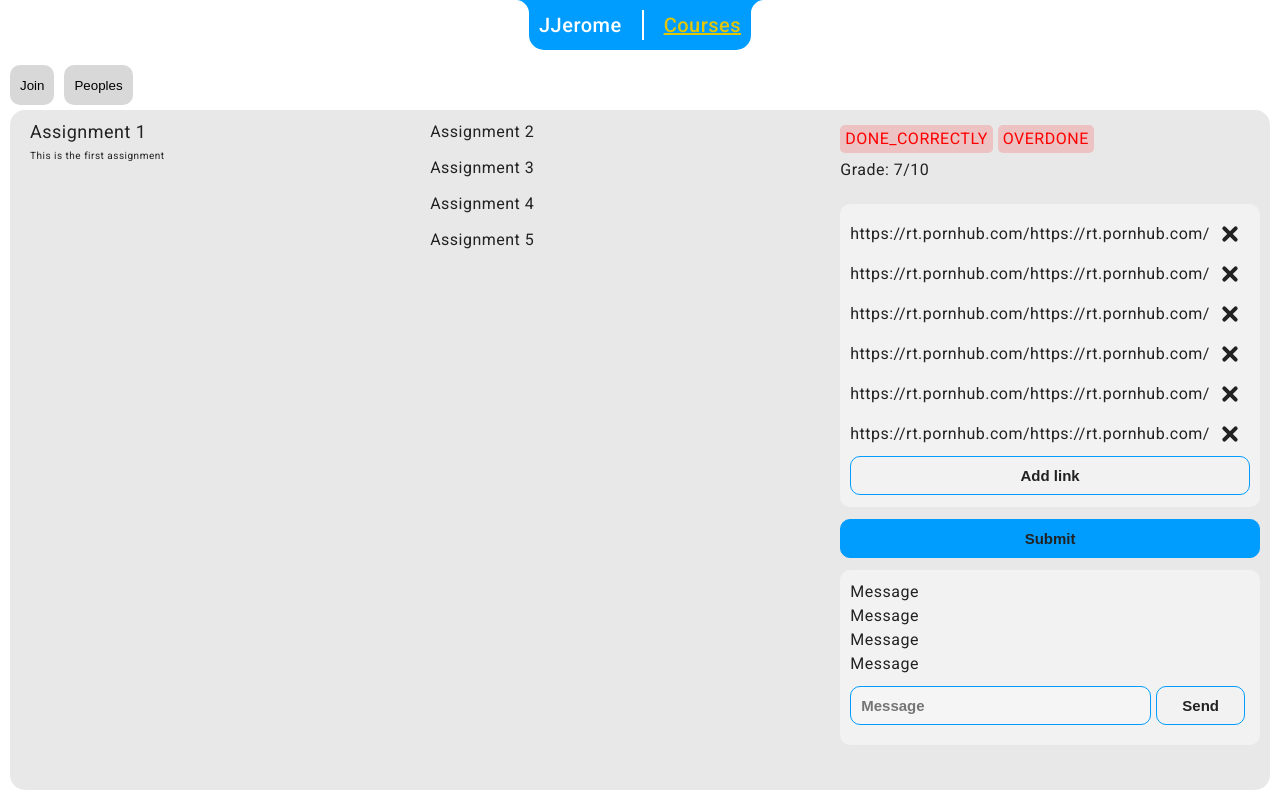
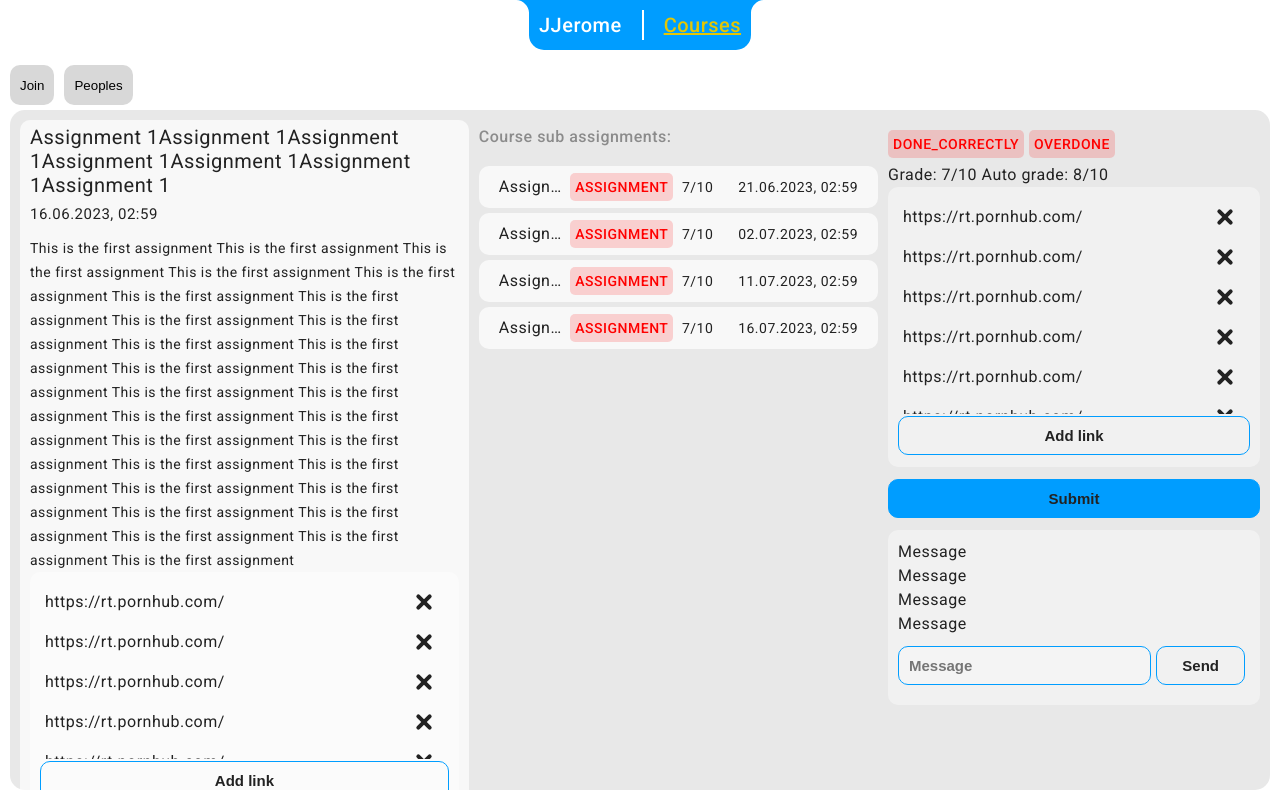
Before and after one commit to PNU-SE-3-team-7/LabControlFrontEnd, an Angular app: page /course/1/assignment/1 in a window 1280 px wide. Built offline with nearby package versions, Linux system fonts and the light colour scheme.

Commit message:
[LAB] Added attached content component

```diff
--- a/src/app/app.module.ts
+++ b/src/app/app.module.ts
@@ -24,6 +24,7 @@ import {AppStrokeButton} from "./components/inputs/base-stroke-input/base-stroke
 import {CourseMainComponent} from "./pages/course/course-main/course-main.component";
 import {CourseAssignmentComponent} from "./pages/course/course-assignment/course-assignment.component";
 import {CourseComponent} from "./pages/course/course.component";
+import { AttachedContentComponent } from './components/attached-content/attached-content.component';
 
 @NgModule({
   declarations: [
@@ -41,7 +42,8 @@ import {CourseComponent} from "./pages/course/course.component";
     BaseLabelComponent,
     AddAttachedLinkDialogComponent,
     OnViewFocusDirective,
-    BaseStrokeInputComponent
+    BaseStrokeInputComponent,
+    AttachedContentComponent
   ],
   imports: [
     BrowserModule,
--- /dev/null
+++ b/src/app/components/attached-content/attached-content.component.html
@@ -0,0 +1,9 @@
+<div class="attached-content">
+  <div class="content-list">
+    <div class="list-item" *ngFor="let item of attachedContent" (click)="goToLink(item.fileUri)">
+      <a class="link-text">{{item.fileUri}}</a>
+      <app-cross-button (click)="removeAttachedContent(item.id)" *ngIf="editable"></app-cross-button>
+    </div>
+  </div>
+  <app-base-button class="button" (click)="addAttachedContentLink()" *ngIf="editable">Add link</app-base-button>
+</div>
--- /dev/null
+++ b/src/app/components/attached-content/attached-content.component.scss
@@ -0,0 +1,55 @@
+.attached-content{
+  box-sizing: border-box;
+  display: flex;
+
+  flex-direction: column;
+
+  width: 100%;
+  max-height: inherit;
+  min-height: inherit;
+  height: inherit;
+
+  padding: 10px;
+  border-radius: 10px;
+
+  background: rgba(255, 255, 255, 0.4);
+
+  .button{
+    width: 100%;
+  }
+
+  .content-list{
+    width: 100%;
+
+    overflow: auto;
+
+    .list-item{
+      box-sizing: border-box;
+      display: flex;
+
+      flex-direction: row;
+      justify-content: space-between;
+      align-items: center;
+
+      padding: 0 5px;
+      border-radius: 10px;
+
+      .link-text{
+        font-size: 16px;
+
+        overflow: hidden;
+        text-overflow: ellipsis;
+        white-space: nowrap;
+
+        width: 100%;
+
+        padding: 4px 0;
+
+      }
+
+      &:hover{
+        background: rgba(222, 222, 222, 0.7);
+      }
+    }
+  }
+}
--- /dev/null
+++ b/src/app/components/attached-content/attached-content.component.ts
@@ -0,0 +1,94 @@
+import {Component, Input, OnInit} from '@angular/core';
+import {
+  IAssignmentAttachedContent,
+  IAttachedContentBase,
+  ISubmissionAttachedContent
+} from "../../models/IAttachedContentBase";
+import {
+  AddAttachedLinkDialogComponent,
+  IAddAttachedLinkDialogReturnDataType
+} from "../dialogs/add-attached-link-dialog/add-attached-link-dialog.component";
+import {ActivatedRoute} from "@angular/router";
+import {MatSnackBar} from "@angular/material/snack-bar";
+import {MatDialog} from "@angular/material/dialog";
+import {FormBuilder} from "@angular/forms";
+
+
+@Component({
+  selector: 'app-attached-content',
+  templateUrl: './attached-content.component.html',
+  styleUrl: './attached-content.component.scss'
+})
+export class AttachedContentComponent implements OnInit {
+
+  @Input() attachedContent?: IAttachedContentBase[] | IAssignmentAttachedContent[] | ISubmissionAttachedContent[];
+  @Input() editable: boolean = false;
+
+  private contentType: "BASE" | "ASSIGNMENT" | "SUBMISSION" = "BASE"
+
+  constructor(
+    private router: ActivatedRoute,
+    private matSnack: MatSnackBar,
+    private dialog: MatDialog,
+    private fb: FormBuilder
+  ) {
+  }
+
+  ngOnInit(): void {
+    if (this.attachedContent) {
+      this.attachedContent.forEach(content => {
+        if (this.isIAssignmentAttachedContent(content)) {
+          this.contentType = "ASSIGNMENT";
+        } else if (this.isISubmissionAttachedContent(content)) {
+          this.contentType = "SUBMISSION";
+        } else {
+          this.contentType = "BASE";
+        }
+      });
+    }
+  }
+
+  protected goToLink(url: string) {
+    window.open(url, "_blank");
+  }
+
+  private isIAssignmentAttachedContent(content: IAttachedContentBase): content is IAssignmentAttachedContent {
+    return (content as IAssignmentAttachedContent).assignmentId !== undefined;
+  }
+
+  private isISubmissionAttachedContent(content: IAttachedContentBase): content is ISubmissionAttachedContent {
+    return (content as ISubmissionAttachedContent).submissionId !== undefined;
+  }
+
+  protected addAttachedContentLink(): void {
+    if (!this.editable) return;
+
+    this.dialog
+      .open(AddAttachedLinkDialogComponent, {
+        width: "80%",
+      })
+      .afterClosed().subscribe((result: IAddAttachedLinkDialogReturnDataType) => {
+        console.log(result)
+
+        if (this.attachedContent != undefined) {
+          this.attachedContent.push({
+            assignmentId: "234234",
+            submissionId: '34',
+            id: '45',
+            fileName: '',
+            fileUri: result.fileUri
+          })
+
+          this.matSnack.open("Link added successfully", "OK", {duration: 5000})
+        }
+
+      }, error => this.matSnack.open("Something went wrong", "OK", {duration: 5000})
+    )
+  }
+
+  protected removeAttachedContent(id: string): void {
+    if (this.editable){
+      this.attachedContent = this.attachedContent?.filter(s => s.id !== id)
+    }
+  }
+}
--- a/src/app/components/labels/base-label/base-label.component.scss
+++ b/src/app/components/labels/base-label/base-label.component.scss
@@ -5,6 +5,9 @@
   padding: 2px 5px;
   margin: 5px;
 
+  font-size: 14px;
+  font-weight: 500;
+
   border-radius: 5px;
 
   &:first-child{
--- a/src/app/pages/course/course-assignment/course-assignment.component.html
+++ b/src/app/pages/course/course-assignment/course-assignment.component.html
@@ -1,15 +1,59 @@
 <div class="assignment-main">
   <div class="about-assignment">
     <div class="assignment-title">
-      {{assignment.title}}
+      {{assignment.title}}{{assignment.title}}{{assignment.title}}{{assignment.title}}{{assignment.title}}{{assignment.title}}{{assignment.title}}
     </div>
+    <div class="due-date">{{formatDate(assignment.dueDate)}}</div>
     <div class="assignment-description">
       {{assignment.description}}
+      {{assignment.description}}
+      {{assignment.description}}
+      {{assignment.description}}
+      {{assignment.description}}
+      {{assignment.description}}
+      {{assignment.description}}
+      {{assignment.description}}
+      {{assignment.description}}
+      {{assignment.description}}
+      {{assignment.description}}
+      {{assignment.description}}
+      {{assignment.description}}
+      {{assignment.description}}
+      {{assignment.description}}
+      {{assignment.description}}
+      {{assignment.description}}
+      {{assignment.description}}
+      {{assignment.description}}
+      {{assignment.description}}
+      {{assignment.description}}
+      {{assignment.description}}
+      {{assignment.description}}
+      {{assignment.description}}
+      {{assignment.description}}
+      {{assignment.description}}
+      {{assignment.description}}
+      {{assignment.description}}
     </div>
+    <app-attached-content
+      class="assignment-attached-content"
+      *ngIf="attachedContent"
+      [attachedContent]="attachedContent"
+      [editable]="true"
+    ></app-attached-content>
   </div>
   <div class="sub-assignments" *ngIf="subAssignments && subAssignments.length > 0">
-    <div class="assigment" *ngFor="let item of subAssignments">
-      <p>{{item.title}}</p>
+    <p class="title">Course sub assignments:</p>
+    <div class="sub-assignments-list">
+      <div class="sub-assignment" *ngFor="let item of subAssignments" [routerLink]="'assignment/' + item.id">
+        <div class="left-side">
+          <div class="sub-assignment-title">{{item.title}}</div>
+          <app-base-label [stateInfo]="ASSIGNMENT_TYPE_LABEL_INFO[item.type]"></app-base-label>
+        </div>
+        <div class="right-side">
+          <div class="grade">{{7}}/{{item.maxGrade}}</div>
+          <div class="due-date">{{formatDate(item.dueDate)}}</div>
+        </div>
+      </div>
     </div>
   </div>
   <div class="submission">
@@ -20,17 +64,13 @@
           <app-base-label [stateInfo]="ACCURACY_GRADE_LABEL_INFO[submission.accuracyGrade]"></app-base-label>
           <app-base-label [stateInfo]="COMPLETION_GRADE_LABEL_INFO[submission.completionGrade]"></app-base-label>
         </div>
-        <p>Grade: {{submission.grade}}/{{assignment.maxGrade}}</p>
+        <div>Grade: {{submission.grade}}/{{assignment.maxGrade}} Auto grade: {{submission.autoGrade}}/{{assignment.maxGrade}}</div>
       </div>
-      <div class="attached-content">
-        <div class="content-list">
-          <div class="list-item" *ngFor="let item of attachedContent">
-            <div class="link-text">{{item.fileUri}}{{item.fileUri}}</div>
-            <app-cross-button (click)="removeAttachedContent(item.id)"></app-cross-button>
-          </div>
-        </div>
-        <app-base-button class="button" (click)="addAttachedContentLink()">Add link</app-base-button>
-      </div>
+      <app-attached-content
+        [attachedContent]="attachedContent"
+        [editable]="true"
+        class="submission-attached-content"
+      ></app-attached-content>
       <app-base-button class="button flat-button">Submit</app-base-button>
     </div>
     <div class="comments">
--- a/src/app/pages/course/course-assignment/course-assignment.component.scss
+++ b/src/app/pages/course/course-assignment/course-assignment.component.scss
@@ -3,6 +3,22 @@
 
   flex-direction: row;
   justify-content: space-between;
+
+  .about-assignment, .sub-assignments, .submission{
+    padding: 5px;
+
+    &:first-child{
+      padding-left: 0;
+    }
+    &:last-child{
+      padding-right: 0;
+    }
+  }
+
+  .assignment-attached-content{
+    max-height: 30vh;
+    height: min-content;
+  }
 
   .about-assignment{
     box-sizing: border-box;
@@ -11,28 +27,117 @@
     max-width: 70%;
     height: 100%;
 
-    padding: 0 10px;
+    padding: 5px 10px !important;
+    margin-right: 5px;
+
+    border-radius: 10px;
+
+    background: rgba(255, 255, 255, 0.7);
+
+    .assignment-title, .assignment-description{
+    }
 
     .assignment-title{
-      font-size: 18px;
+      font-size: 20px;
+    }
+
+    .due-date{
+      margin-top: 5px;
+      font-size: 15px;
     }
 
     .assignment-description{
-      font-size: 10px;
+      margin-top: 10px;
+      font-size: 14px;
     }
   }
 
-  .sub-assignments{
+  .sub-assignments {
     box-sizing: border-box;
 
     min-width: 33%;
     max-width: 40%;
     width: max-content;
+
+    .title{
+      color: rgba(0, 0, 0, 0.4);
+      font-weight: 500;
+    }
+
+    .sub-assignments-list{
+      height: 95%;
+
+      overflow: auto;
+
+      .sub-assignment{
+        display: flex;
+
+        flex-direction: row;
+        justify-content: flex-start;
+        align-items: center;
+
+        margin: 5px 0;
+        padding: 2px 20px;
+
+        border-radius: 10px;
+
+        background: rgba(255, 255, 255, 0.7);
+
+        transition: ease .2s;
+
+        .left-side{
+          display: flex;
+
+          flex-direction: row;
+          justify-content: space-between;
+          align-items: center;
+
+          min-width: 50%;
+          width: max-content;
+
+          .sub-assignment-title{
+            overflow: hidden;
+            text-overflow: ellipsis;
+            white-space: nowrap;
+          }
+        }
+
+        .right-side{
+          display: flex;
+
+          flex-direction: row;
+          justify-content: space-between;
+          align-items: center;
+
+          margin-left: 1%;
+
+          width: 100%;
+
+          .due-date, .grade{
+            font-size: 14px;
+          }
+        }
+
+        &:hover{
+          background: rgba(222, 222, 222, 0.7);
+        }
+        &:active{
+          transform: scale(0.99);
+        }
+      }
+    }
   }
 
   .submission{
     min-width: 30%;
     max-width: 35%;
+
+    .submission-attached-content{
+      max-height: 35vh;
+      height: max-content;
+
+      margin-bottom: 10px;
+    }
 
     .details{
       display: flex;
@@ -43,7 +148,7 @@
         width: 100%;
         text-align: center;
 
-        color: rgba(34, 34, 34, 0.4);
+        background: rgba(255, 255, 255, 0.7);
       }
 
       .grade-status{
@@ -56,43 +161,6 @@
 
       .button{
         width: 100%;
-      }
-    }
-
-    .attached-content{
-      box-sizing: border-box;
-
-      width: 100%;
-      min-height: 30vh;
-
-      margin: 10px 0;
-      padding: 10px;
-      border-radius: 10px;
-
-      background: rgba(255, 255, 255, 0.4);
-
-      .content-list{
-        width: 100%;
-
-        height: 30vh;
-
-        overflow: auto;
-
-        .list-item{
-          display: flex;
-
-          flex-direction: row;
-          justify-content: space-between;
-          align-items: center;
-
-          .link-text{
-            font-size: 16px;
-
-            overflow: hidden;
-            text-overflow: ellipsis;
-            white-space: nowrap;
-          }
-        }
       }
     }
 
--- a/src/app/pages/course/course-assignment/course-assignment.component.ts
+++ b/src/app/pages/course/course-assignment/course-assignment.component.ts
@@ -12,6 +12,7 @@ import {
 } from "../../../components/dialogs/add-attached-link-dialog/add-attached-link-dialog.component";
 import {ISubmissionComment} from "../../../models/IComment";
 import {FormBuilder, FormControl, FormGroup} from "@angular/forms";
+import {ASSIGNMENT_TYPE_LABEL_INFO} from "../../../components/labels/assignment-type-states";
 
 interface IAddCommentForm{
   message: FormControl<string>
@@ -343,10 +344,22 @@ export class CourseAssignmentComponent implements OnInit {
     )
   }
 
+  protected formatDate(date: Date): string {
+    return date.toLocaleString('uk-UA', {
+      timeZone: 'Europe/Kyiv',
+      day: '2-digit',
+      month: '2-digit',
+      year: 'numeric',
+      hour: '2-digit',
+      minute: '2-digit'
+    });
+  }
+
   protected removeAttachedContent(id: string): void {
     this.attachedContent = this.attachedContent.filter(s => s.id !== id)
   }
 
   protected readonly ACCURACY_GRADE_LABEL_INFO = ACCURACY_GRADE_LABEL_INFO;
   protected readonly COMPLETION_GRADE_LABEL_INFO = COMPLETION_GRADE_LABEL_INFO;
+  protected readonly ASSIGNMENT_TYPE_LABEL_INFO = ASSIGNMENT_TYPE_LABEL_INFO;
 }
--- a/src/app/pages/course/course-main/course-main.component.scss
+++ b/src/app/pages/course/course-main/course-main.component.scss
@@ -86,6 +86,10 @@
           margin-left: 1%;
 
           width: 100%;
+
+          .due-date, .grade{
+            font-size: 14px;
+          }
         }
 
         &:hover{
```
Also changed, not shown: 1 other file (tests, documents, lock files or other folders).
